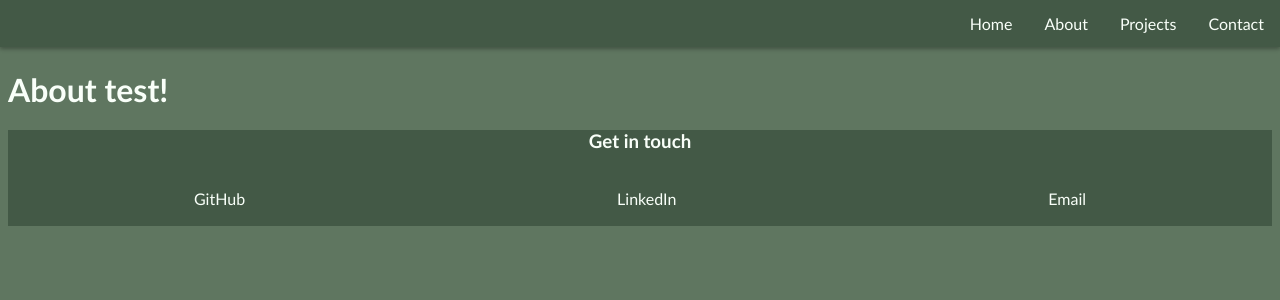
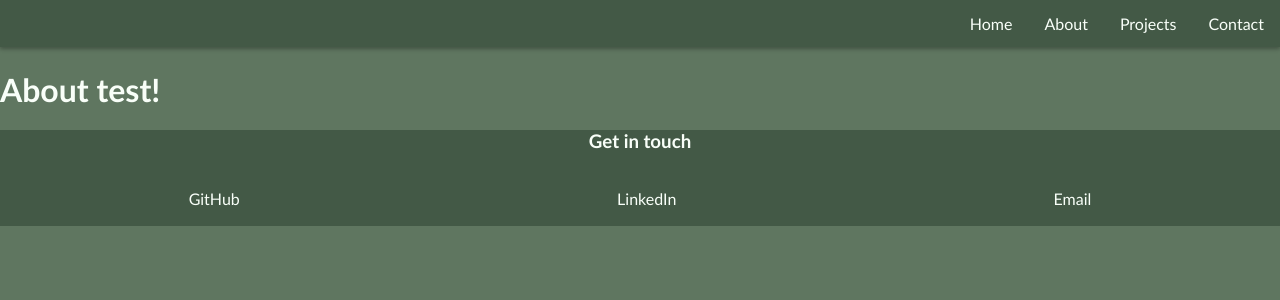
Before and after one commit to hollrosey/holly-massey-portfolio, a Next.js app: page /AboutMe in a window 1280 px wide. Shown: the top 300 px of the page. Built offline with nearby package versions, Linux system fonts and the light colour scheme.

Commit message:
footer sides fixed

```diff
--- a/app/globals.css
+++ b/app/globals.css
@@ -8,8 +8,9 @@ body {
   background-color: var(--main-bg-color);
   color: var(--main-font-color);
   font-family: "Optima";
-  margin-top: 70px;
+  margin: 70px 0 0 0;
   min-height: 100vh;
+  padding: 0;
 }
 
 .mainContent {
```
